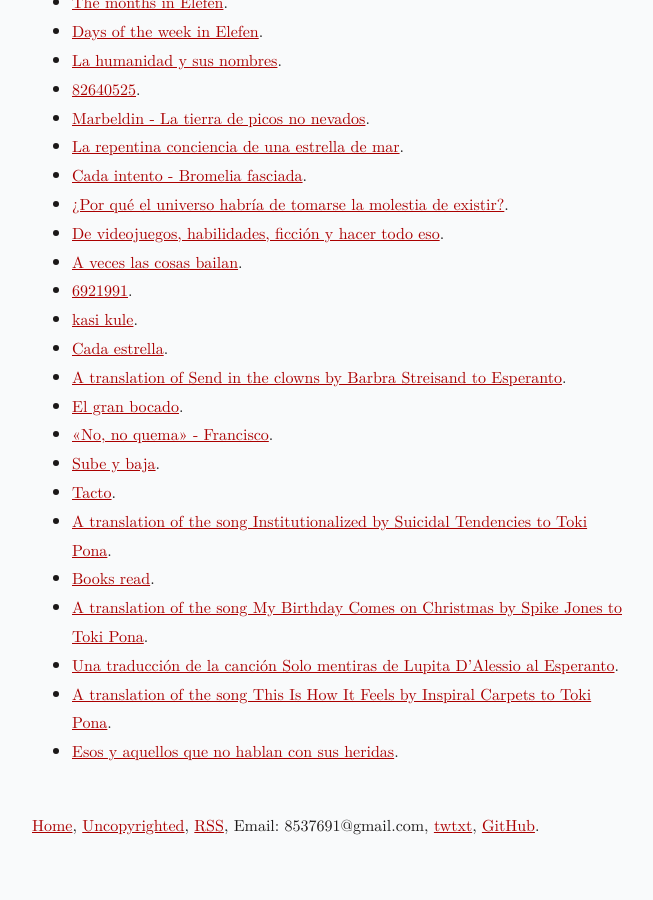
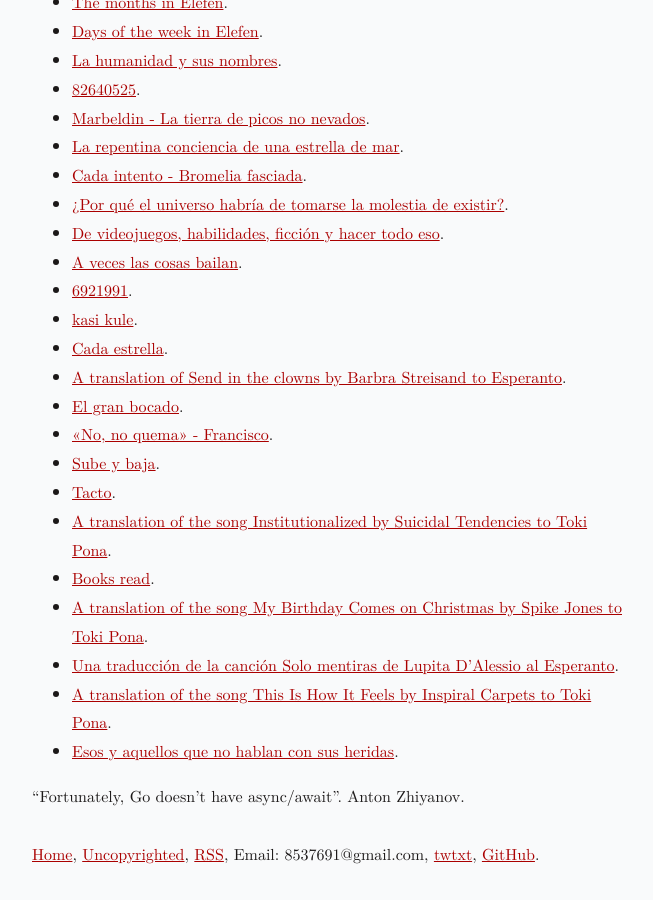
Before and after one commit to jProgr/jprogr.github.io, a Jekyll site: the page built from index.md, in a window 1280 px wide and 900 px high, scrolled down 3702 px. Shown: the whole window, without its empty margins (308-961 px from the left). Built offline with Jekyll 4.4.1, drawn with Linux system fonts in a browser that asks for light colours; before the commit the page ends 4574 px from its top, so only the background shows below that.

Commit message:
Update main page
Added quote.

```diff
--- a/index.md
+++ b/index.md
@@ -149,3 +149,5 @@ I'm Cristóbal Meléndez and I like photography, programming, anime, maths, jour
 - [Una traducción de la canción Solo mentiras de Lupita D’Alessio al Esperanto](/solo-mentiras-de-lupita-d-alessio-al-esperanto).
 - [A translation of the song This Is How It Feels by Inspiral Carpets to Toki Pona](/this-is-how-it-feels-by-inspiral-carpets-to-toki-pona).
 - [Esos y aquellos que no hablan con sus heridas](/heridas).
+
+"Fortunately, Go doesn't have async/await". Anton Zhiyanov.
```
